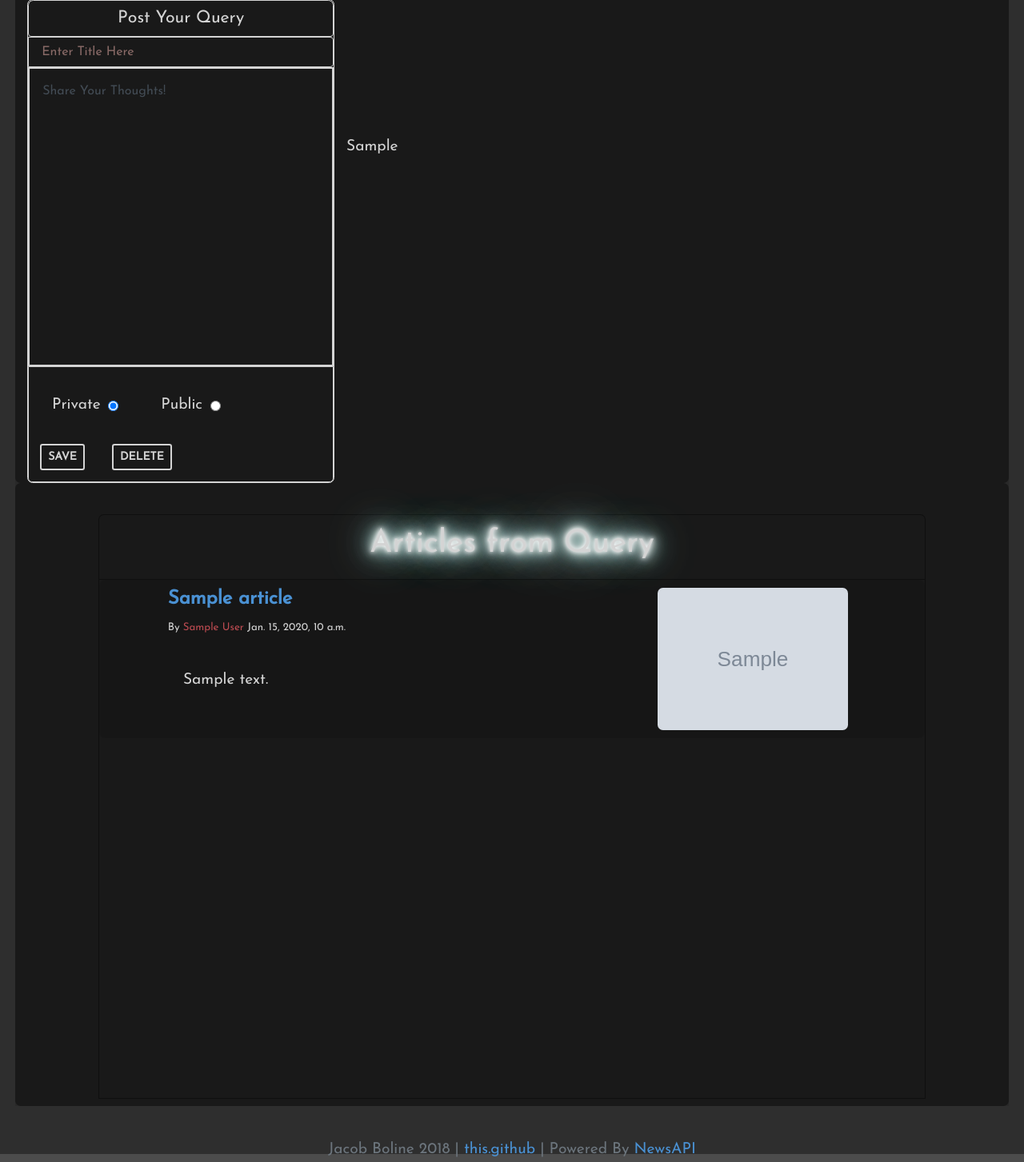
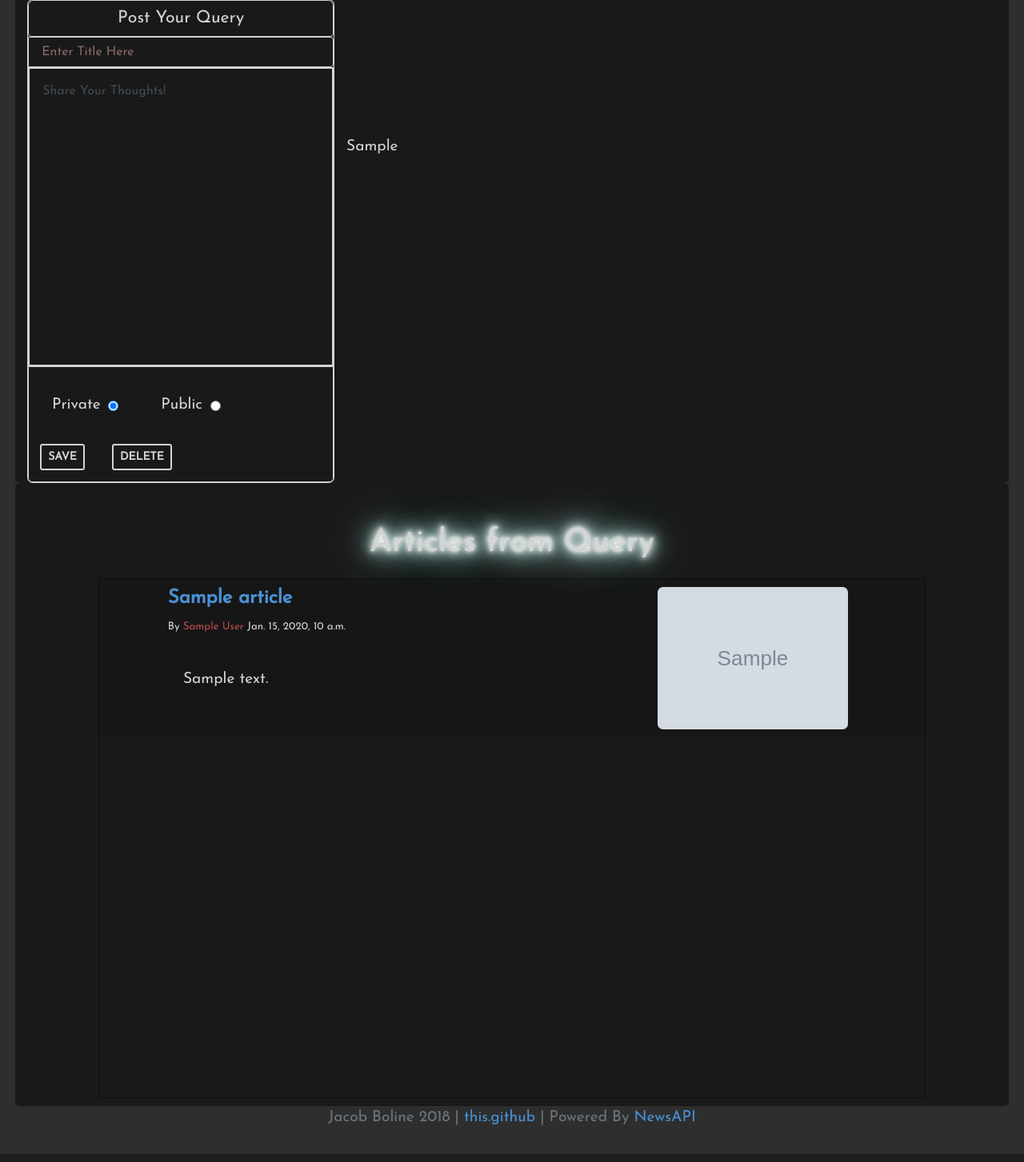
Before and after one commit to yc5424tl/geodjango_news_map, a Django app: page /query/view/1 in a window 1280 px wide. Shown: the part 524-1977 px from the top of the page at 80% size. Run offline with Django 3.2, Linux system fonts and the light colour scheme; a user stored in the database is signed in; tables that the repository leaves empty hold one stand-in row (values such as "Sample post"); grey boxes marked "Sample" are stand-in pictures; some libraries are stand-ins or nearby versions; some web fonts are replaced.

Commit message:
modified view_sources style along with root

```diff
--- a/geodjango_news_map_web/static/css/root.css
+++ b/geodjango_news_map_web/static/css/root.css
@@ -148,7 +148,7 @@ footer {
     text-align: center;
     bottom: 0;
     position: absolute;
-    height: 20px;
+    height: 60px;
 }
 
 #footer-div {
--- a/geodjango_news_map_web/static/css/view_query.css
+++ b/geodjango_news_map_web/static/css/view_query.css
@@ -146,7 +146,6 @@ th {
     /*background-color: var(--transp-bg-4);*/
     background-color: transparent;
     color: rgb(0,0,0);
-    border: 0;
     text-shadow:
             0 0 5px #FFF,
             0 0 10px #FFF,
@@ -160,15 +159,13 @@ th {
             2px 2px 2px var(--transp-bg-7);
     text-align: center;
     font-weight: 900;
-}
-
-#card-header-wrapper {
     border-top-right-radius: 5pt;
     border-top-left-radius: 5pt;
-    border-top: 1pt solid var(--transp-bg-4);
-    border-right: 1pt solid var(--transp-bg-4);
-    border-left: 1pt solid var(--transp-bg-4);
-    border-bottom: none;
+    /*border-top: 1pt solid var(--transp-bg-4);*/
+    /*border-right: 1pt solid var(--transp-bg-4);*/
+    /*border-left: 1pt solid var(--transp-bg-4);*/
+    /*border-bottom: none;*/
+    border: 0;
     border-collapse: collapse;
 }
 
```
